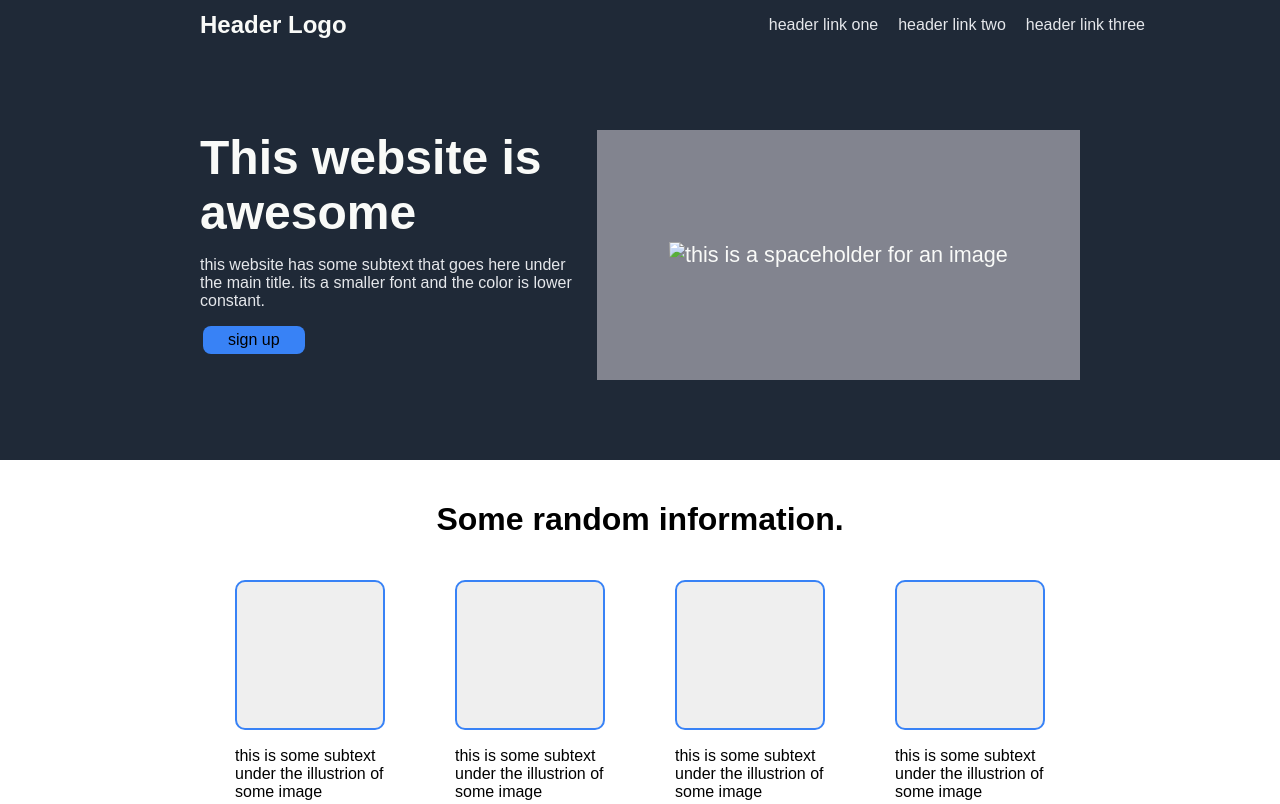
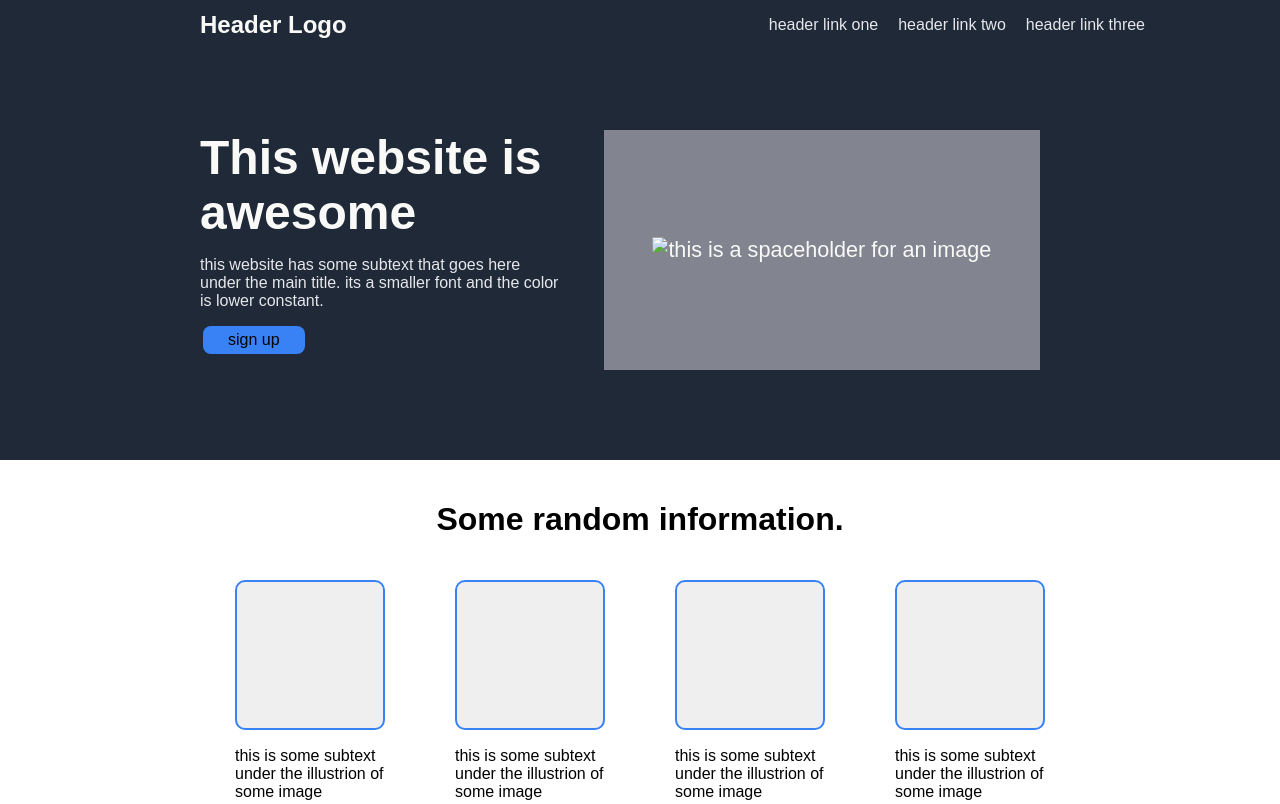
Before and after one commit to cashme8/Landing-page, a plain HTML site: page index.html in a window 1280 px wide. Shown: the top 804 px of the page. Drawn offline with Linux system fonts and the light colour scheme.

Commit message:
small change in section css

```diff
--- a/style.css
+++ b/style.css
@@ -52,7 +52,7 @@ section {
     display: flex;
     flex-direction: row;
     justify-content: center;
-    gap: 10px;
+    gap: 40px;
     padding: 80px 200px;
 }
 .box {
@@ -84,8 +84,9 @@ section {
     align-items: center;
     background-color: #82848f;
     padding-top: 0px;
-    width: 500px;
-    height: 250px;
+    width: 480px;
+    height: 240px;
+    margin-right: 40px;
 }
 .boxin input {
     color: #F9FAF8;
```
